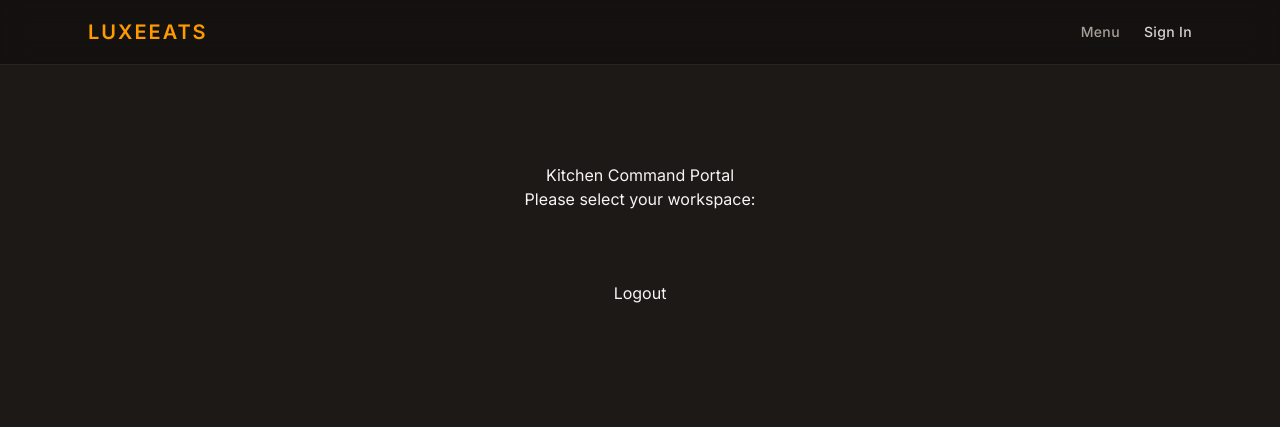
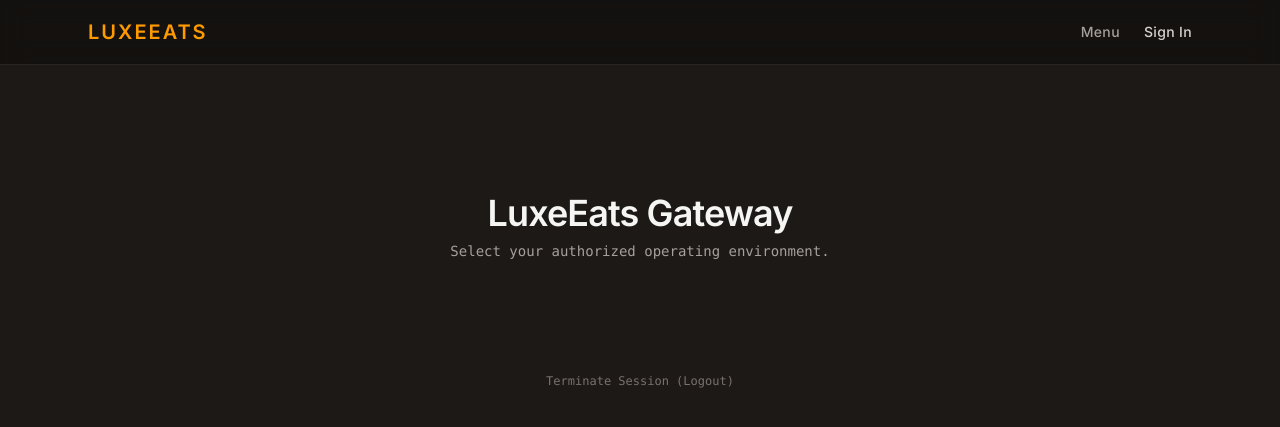
Before and after one commit to essencecup-art/reim-project, a Flask app: template templates/portal.html in a window 1280 px wide. Shown: the top 427 px of the page. Run offline with Flask 3, Linux system fonts and the light colour scheme; the template is opened without the code that fills it, so the values that code supplies are empty; some web fonts are replaced.

Commit message:
portal refined

```diff
--- a/templates/portal.html
+++ b/templates/portal.html
@@ -1,31 +1,44 @@
-{% extends "base.html" %}
+{% extends 'base.html' %}
 
-{% block title %}Portal{% endblock %}
+{% block title %}Workspace Router | LuxeEats{% endblock %}
+
 {% block content %}
-<div class="portal-container" style="text-align: center; margin-top: 50px;">
-        <h1>Kitchen Command Portal</h1>
-        <p>Please select your workspace:</p>
+<div class="max-w-2xl mx-auto my-20 space-y-8 text-center">
+    <div class="space-y-2">
+        <h1 class="text-4xl font-extrabold tracking-tight text-stone-100">LuxeEats Gateway</h1>
+        <p class="text-stone-400 text-sm font-mono">Select your authorized operating environment.</p>
+    </div>
 
-        <div class="options" style="display: flex; justify-content: center; gap: 20px; margin-top: 30px;">
-
-            <!-- Kitchen Portal: Visible for both Staff and Admin -->
+    <div class="grid grid-cols-1 md:grid-cols-2 gap-6 pt-6">
+        <!-- Kitchen Portal Button: Visible for both Staff and Admin -->
         {% if user.is_staff or user.is_admin %}
-                <a href="{{ url_for('admin.dashboard') }}" class="btn-kitchen">
-                    Kitchen Dashboard
+        <a href="{{ url_for('staff.kitchen_feed') }}" class="p-8 bg-stone-900 border border-stone-800 rounded-xl hover:border-amber-500/40 transition duration-200 group text-left flex flex-col justify-between space-y-4">
+            <div>
+                <span class="text-[10px] uppercase tracking-widest font-mono text-amber-500 block">Operations</span>
+                <h2 class="text-xl font-bold text-stone-200 mt-1 group-hover:text-amber-400 transition">Kitchen Line</h2>
+                <p class="text-xs text-stone-400 mt-2 leading-relaxed">Monitor active live cooking tickets, advance order fulfillment status, and manage the line.</p>
+            </div>
+            <span class="text-xs font-mono text-stone-500 group-hover:text-stone-300 transition">Enter Line &rarr;</span>
         </a>
         {% endif %}
 
-            <!-- Management Portal: Visible only for Admin -->
+        <!-- Management Portal Button: Visible only for Admin -->
         {% if user.is_admin %}
-                <a href="{{ url_for('staff.kitchen_feed') }}" class="btn-management">
-                    Management Portal
+        <a href="{{ url_for('admin.dashboard') }}" class="p-8 bg-stone-900 border border-stone-800 rounded-xl hover:border-emerald-500/40 transition duration-200 group text-left flex flex-col justify-between space-y-4">
+            <div>
+                <span class="text-[10px] uppercase tracking-widest font-mono text-emerald-500 block">Administration</span>
+                <h2 class="text-xl font-bold text-stone-200 mt-1 group-hover:text-emerald-400 transition">Control Panel</h2>
+                <p class="text-xs text-stone-400 mt-2 leading-relaxed">Review financial metrics, track gross monthly revenue ledger streams, and access full management tools.</p>
+            </div>
+            <span class="text-xs font-mono text-stone-500 group-hover:text-stone-300 transition">Enter HQ &rarr;</span>
         </a>
         {% endif %}
     </div>
 
-        <div style="margin-top: 40px;">
-            <a href="{{ url_for('auth.logout') }}">Logout</a>
+    <div class="pt-6 font-mono text-xs">
+        <a href="{{ url_for('auth.logout') }}" class="text-stone-500 hover:text-rose-400 transition">
+            Terminate Session (Logout)
+        </a>
     </div>
 </div>
-
 {% endblock %}
```
Lines whose indentation alone changed are shown as unchanged.
